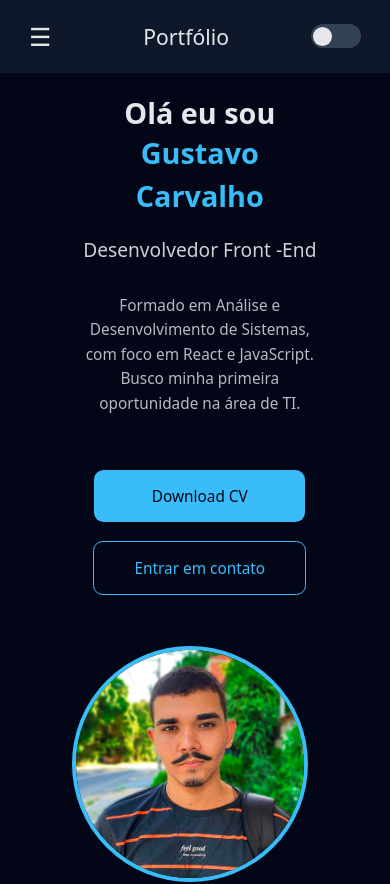
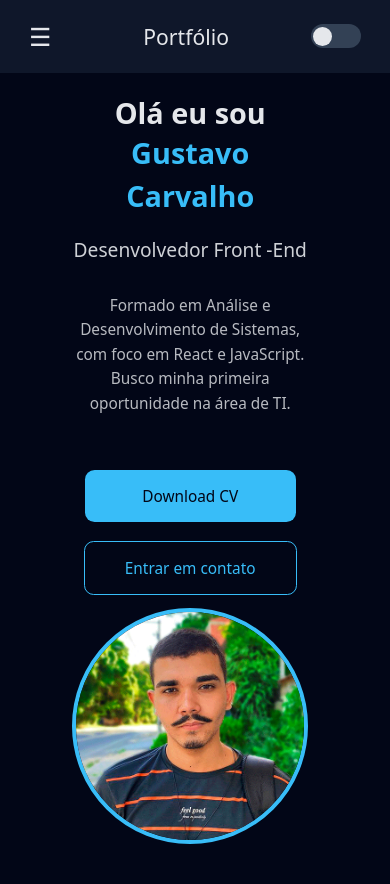
Before and after one commit to gustavocsantos-dev/portfolio, a React (Vite) app: page / in a window 390 px wide. Shown: the top 884 px of the page. Built offline with nearby package versions, Linux system fonts and the light colour scheme.

Commit message:
media query fix

```diff
--- a/styles/Banner.css
+++ b/styles/Banner.css
@@ -223,6 +223,9 @@ body.light .banner {
     min-height: calc(100vh + 15px);
   }
 
+  .intro{
+    margin-right:1rem;
+  }
   .description{
     width: 300px;
   }
@@ -261,8 +264,6 @@ body.light .banner {
   .title{
     max-width: 300px;
   }
-
-
 
   .description{
     width: 300px;
@@ -311,6 +312,7 @@ body.light .banner {
     width: 200px;
     margin: 0 auto;
     height: 20rem;
+    margin-top: -2rem;
   }
 
   .profile img{
@@ -340,6 +342,10 @@ body.light .banner {
 }
 
 @media (max-width:320px){
+  .intro{
+    margin-right: 0.5rem;
+  }
+
   .profile{
     max-width: 200px;
 
```
